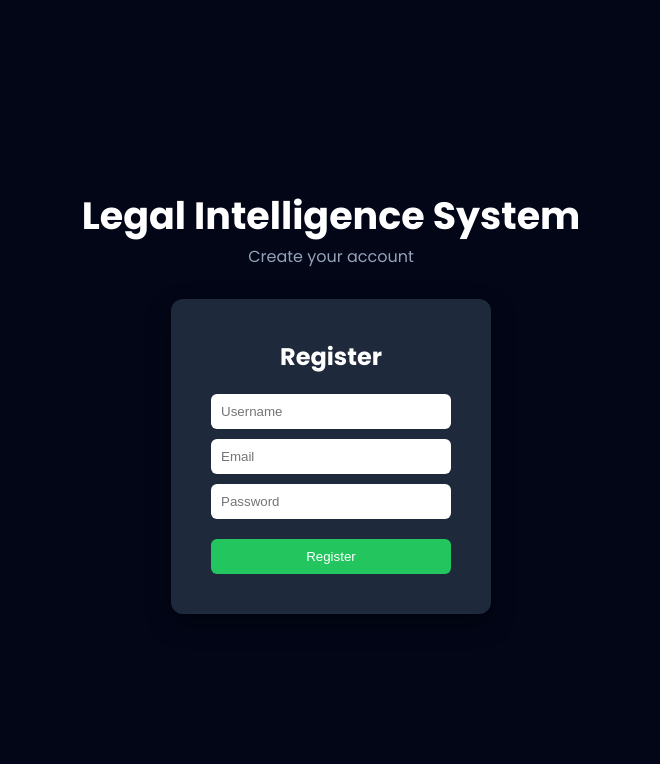
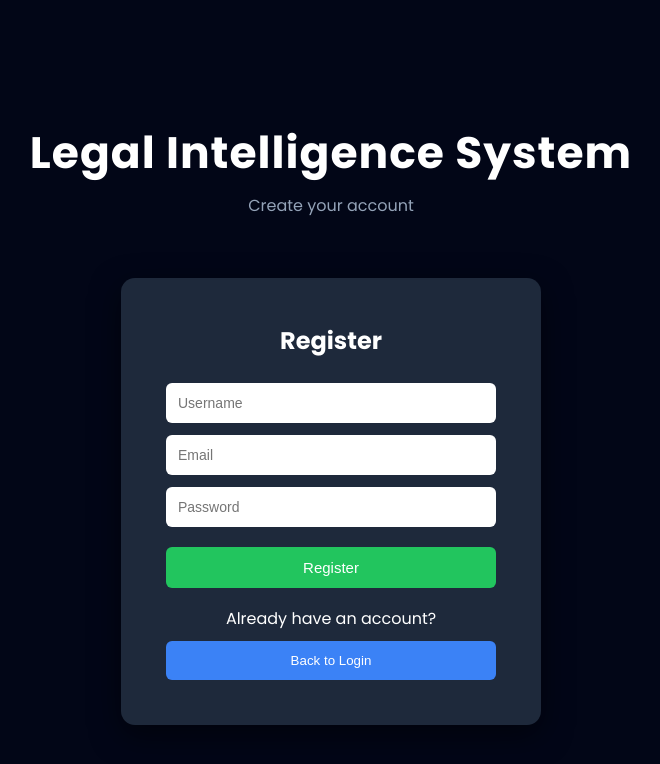
Before and after one commit to aaryan-purohit-2465/Legal-Intelligence-System, a React (Vite) app in the folder frontend/: page /register in a window 1280 px wide. Shown: the top 764 px of the page, without its empty margins (309-969 px from the left). Built offline with nearby package versions, Linux system fonts and the light colour scheme.

Commit message:
Addition of title and logo  change

```diff
--- a/frontend/index.html
+++ b/frontend/index.html
@@ -2,7 +2,7 @@
 <html lang="en">
   <head>
     <meta charset="UTF-8" />
-    <link rel="icon" type="image/svg+xml" href="/vite.svg" />
+    <link rel="icon" href="/icon.ico" />
     <meta name="viewport" content="width=device-width, initial-scale=1.0" />
     <link href="https://fonts.googleapis.com/css2?family=Poppins:wght@400;600;700&display=swap" rel="stylesheet">
     <title>Legal Intelligence System</title>
--- a/frontend/src/pages/Login.jsx
+++ b/frontend/src/pages/Login.jsx
@@ -38,18 +38,22 @@ function Login() {
       height: "100vh",
       display: "flex",
       flexDirection: "column",
-      justifyContent: "center",
       alignItems: "center",
       background: "#020617",
-      fontFamily: "Poppins"
+      fontFamily: "Poppins",
+      paddingTop: "120px"   // pushes title slightly down from top
     }}>
 
       {/* Project Title */}
-      <div style={{ textAlign: "center", marginBottom: "30px" }}>
+
+      <div style={{
+        textAlign: "center",
+        marginBottom: "60px"   // creates space between title and card
+      }}>
 
         <h1 style={{
           color: "white",
-          fontSize: "38px",
+          fontSize: "44px",
           fontWeight: "700",
           letterSpacing: "1px"
         }}>
@@ -58,7 +62,8 @@ function Login() {
 
         <p style={{
           color: "#94a3b8",
-          marginTop: "6px"
+          marginTop: "8px",
+          fontSize: "16px"
         }}>
           AI-powered legal document analysis
         </p>
@@ -67,18 +72,19 @@ function Login() {
 
 
       {/* Login Card */}
+
       <div style={{
         background: "#1e293b",
-        padding: "40px",
-        borderRadius: "12px",
-        width: "320px",
-        boxShadow: "0 10px 25px rgba(0,0,0,0.4)"
+        padding: "45px",
+        borderRadius: "14px",
+        width: "420px",   // wider card
+        boxShadow: "0 10px 30px rgba(0,0,0,0.5)"
       }}>
 
         <h2 style={{
           color: "white",
           textAlign: "center",
-          marginBottom: "20px"
+          marginBottom: "25px"
         }}>
           Login
         </h2>
@@ -91,10 +97,11 @@ function Login() {
             onChange={(e)=>setEmail(e.target.value)}
             style={{
               width: "100%",
-              padding: "10px",
-              marginBottom: "10px",
+              padding: "12px",
+              marginBottom: "12px",
               borderRadius: "6px",
-              border: "none"
+              border: "none",
+              fontSize: "14px"
             }}
           />
 
@@ -105,21 +112,23 @@ function Login() {
             onChange={(e)=>setPassword(e.target.value)}
             style={{
               width: "100%",
-              padding: "10px",
+              padding: "12px",
               marginBottom: "20px",
               borderRadius: "6px",
-              border: "none"
+              border: "none",
+              fontSize: "14px"
             }}
           />
 
           <button style={{
             width: "100%",
-            padding: "10px",
+            padding: "12px",
             background: "#22c55e",
             border: "none",
             borderRadius: "6px",
             color: "white",
-            cursor: "pointer"
+            cursor: "pointer",
+            fontSize: "15px"
           }}>
             Login
           </button>
@@ -130,7 +139,7 @@ function Login() {
         <p style={{
           color: "white",
           textAlign: "center",
-          marginTop: "15px"
+          marginTop: "18px"
         }}>
           Don't have an account?
         </p>
@@ -139,8 +148,8 @@ function Login() {
           onClick={()=>navigate("/register")}
           style={{
             width: "100%",
-            padding: "10px",
-            marginTop: "8px",
+            padding: "12px",
+            marginTop: "10px",
             background: "#3b82f6",
             border: "none",
             borderRadius: "6px",
--- a/frontend/src/pages/Register.jsx
+++ b/frontend/src/pages/Register.jsx
@@ -21,7 +21,7 @@ function Register() {
 
     try{
 
-      const res = await API.post("/auth/register",{
+      await API.post("/auth/register",{
         username,
         email,
         password
@@ -45,24 +45,33 @@ function Register() {
       height:"100vh",
       display:"flex",
       flexDirection:"column",
-      justifyContent:"center",
       alignItems:"center",
       background:"#020617",
-      fontFamily:"Poppins"
+      fontFamily:"Poppins",
+      paddingTop:"120px"
     }}>
 
-      {/* Title */}
-      <div style={{ textAlign:"center", marginBottom:"30px" }}>
+      {/* Project Title */}
+
+      <div style={{
+        textAlign:"center",
+        marginBottom:"60px"
+      }}>
 
         <h1 style={{
           color:"white",
-          fontSize:"38px",
-          fontWeight:"700"
+          fontSize:"44px",
+          fontWeight:"700",
+          letterSpacing:"1px"
         }}>
           Legal Intelligence System
         </h1>
 
-        <p style={{ color:"#94a3b8" }}>
+        <p style={{
+          color:"#94a3b8",
+          marginTop:"8px",
+          fontSize:"16px"
+        }}>
           Create your account
         </p>
 
@@ -70,18 +79,19 @@ function Register() {
 
 
       {/* Register Card */}
+
       <div style={{
         background:"#1e293b",
-        padding:"40px",
-        borderRadius:"12px",
-        width:"320px",
-        boxShadow:"0 10px 25px rgba(0,0,0,0.4)"
+        padding:"45px",
+        borderRadius:"14px",
+        width:"420px",
+        boxShadow:"0 10px 30px rgba(0,0,0,0.5)"
       }}>
 
         <h2 style={{
           color:"white",
           textAlign:"center",
-          marginBottom:"20px"
+          marginBottom:"25px"
         }}>
           Register
         </h2>
@@ -94,10 +104,11 @@ function Register() {
             onChange={(e)=>setUsername(e.target.value)}
             style={{
               width:"100%",
-              padding:"10px",
-              marginBottom:"10px",
+              padding:"12px",
+              marginBottom:"12px",
               borderRadius:"6px",
-              border:"none"
+              border:"none",
+              fontSize:"14px"
             }}
           />
 
@@ -107,10 +118,11 @@ function Register() {
             onChange={(e)=>setEmail(e.target.value)}
             style={{
               width:"100%",
-              padding:"10px",
-              marginBottom:"10px",
+              padding:"12px",
+              marginBottom:"12px",
               borderRadius:"6px",
-              border:"none"
+              border:"none",
+              fontSize:"14px"
             }}
           />
 
@@ -121,26 +133,52 @@ function Register() {
             onChange={(e)=>setPassword(e.target.value)}
             style={{
               width:"100%",
-              padding:"10px",
+              padding:"12px",
               marginBottom:"20px",
               borderRadius:"6px",
-              border:"none"
+              border:"none",
+              fontSize:"14px"
             }}
           />
 
           <button style={{
             width:"100%",
-            padding:"10px",
+            padding:"12px",
             background:"#22c55e",
             border:"none",
             borderRadius:"6px",
             color:"white",
-            cursor:"pointer"
+            cursor:"pointer",
+            fontSize:"15px"
           }}>
             Register
           </button>
 
         </form>
+
+        <p style={{
+          color:"white",
+          textAlign:"center",
+          marginTop:"18px"
+        }}>
+          Already have an account?
+        </p>
+
+        <button
+          onClick={()=>navigate("/")}
+          style={{
+            width:"100%",
+            padding:"12px",
+            marginTop:"10px",
+            background:"#3b82f6",
+            border:"none",
+            borderRadius:"6px",
+            color:"white",
+            cursor:"pointer"
+          }}
+        >
+          Back to Login
+        </button>
 
       </div>
 
```
Also changed, not shown: frontend/public/logo.png (added), 1 other file (tests, documents, lock files or other folders).
